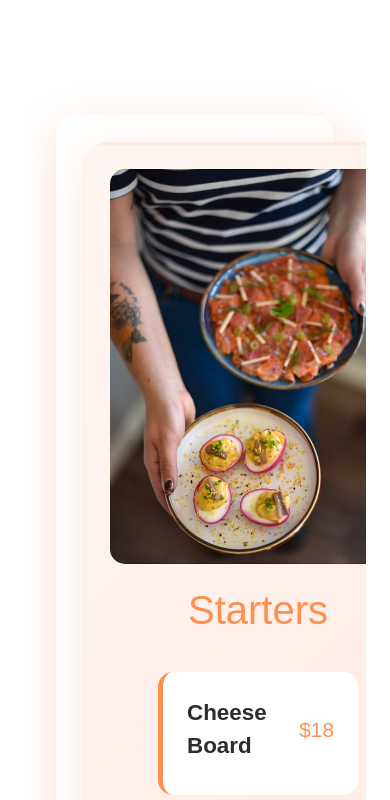
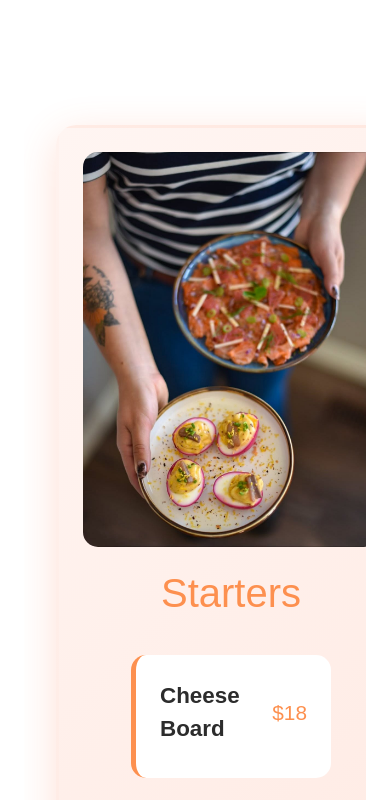
Before and after one commit to consulting-daol/restaurant-landing-pages, a Next.js app: page /brioche-avitus in a window 390 px wide. Shown: the part 855-1655 px from the top of the page. Built offline with nearby package versions, Linux system fonts and the light colour scheme; a web font is replaced by a local one.

Commit message:
Remove unnecessary wrapper divs from ScrollStack menu cards - simplify structure

```diff
--- a/app/brioche-avitus/components/MenuCard.tsx
+++ b/app/brioche-avitus/components/MenuCard.tsx
@@ -13,6 +13,7 @@ interface MenuCardProps {
   onToggleExpansion: () => void;
   onHoverStart: () => void;
   onHoverEnd: () => void;
+  isInScrollStack?: boolean;
 }
 
 export const MenuCard = ({
@@ -23,6 +24,7 @@ export const MenuCard = ({
   onToggleExpansion,
   onHoverStart,
   onHoverEnd,
+  isInScrollStack = false,
 }: MenuCardProps) => {
   const displayedItems = isExpanded ? category.items : category.items.slice(0, 3);
   const remainingCount = category.items.length - 3;
@@ -34,23 +36,8 @@ export const MenuCard = ({
     return 'center 30%';
   };
 
-  return (
-    <motion.div
-      className={`menu-card-interactive ${isExpanded ? 'expanded' : ''}`}
-      initial={{ opacity: 0, y: 50, rotateX: -15 }}
-      whileInView={{ opacity: 1, y: 0, rotateX: 0 }}
-      viewport={{ once: true }}
-      transition={{ delay: index * 0.2 }}
-      onHoverStart={onHoverStart}
-      onHoverEnd={onHoverEnd}
-      animate={{
-        scale: isHovered ? 1.05 : 1
-      }}
-      style={{
-        transformStyle: 'preserve-3d',
-        perspective: '1000px'
-      }}
-    >
+  const cardContent = (
+    <>
       <div className="card-icon-interactive">{category.icon}</div>
       {category.image && (
         <div className="menu-card-image">
@@ -115,6 +102,31 @@ export const MenuCard = ({
           </p>
         )}
       </div>
+    </>
+  );
+
+  if (isInScrollStack) {
+    return cardContent;
+  }
+
+  return (
+    <motion.div
+      className={`menu-card-interactive ${isExpanded ? 'expanded' : ''}`}
+      initial={{ opacity: 0, y: 50, rotateX: -15 }}
+      whileInView={{ opacity: 1, y: 0, rotateX: 0 }}
+      viewport={{ once: true }}
+      transition={{ delay: index * 0.2 }}
+      onHoverStart={onHoverStart}
+      onHoverEnd={onHoverEnd}
+      animate={{
+        scale: isHovered ? 1.05 : 1
+      }}
+      style={{
+        transformStyle: 'preserve-3d',
+        perspective: '1000px'
+      }}
+    >
+      {cardContent}
     </motion.div>
   );
 };
--- a/app/brioche-avitus/components/MenuCardStack.tsx
+++ b/app/brioche-avitus/components/MenuCardStack.tsx
@@ -35,7 +35,7 @@ export const MenuCardStack = ({
       className="menu-scroll-stack"
     >
       {categories.map((category, idx) => (
-        <ScrollStackItem key={category.title} itemClassName="menu-card-stack-item">
+        <ScrollStackItem key={category.title} itemClassName="menu-card-interactive">
           <MenuCard
             category={category}
             index={idx}
@@ -44,6 +44,7 @@ export const MenuCardStack = ({
             onToggleExpansion={() => onToggleExpansion(idx)}
             onHoverStart={() => onHoverStart(idx)}
             onHoverEnd={onHoverEnd}
+            isInScrollStack={true}
           />
         </ScrollStackItem>
       ))}
--- a/app/brioche-avitus/components/ScrollStack.css
+++ b/app/brioche-avitus/components/ScrollStack.css
@@ -48,18 +48,13 @@
   margin-top: 3rem;
 }
 
-.menu-card-stack-item {
-  background: white;
+.scroll-stack-card.menu-card-interactive {
+  background: linear-gradient(135deg, #fff5f2 0%, #ffe8e0 100%);
   border-radius: 25px;
   box-shadow: 0 10px 40px rgba(255, 107, 53, 0.2);
   border: 3px solid transparent;
-  overflow: hidden;
-}
-
-.menu-card-stack-item .menu-card-interactive {
-  margin: 0;
-  height: 100%;
-  min-height: auto;
+  padding: 3rem;
+  margin: 30px 0;
 }
 
 @media (max-width: 768px) {
@@ -76,21 +71,12 @@
     overflow: visible;
   }
 
-  .menu-card-stack-item {
+  .scroll-stack-card.menu-card-interactive {
+    padding: 1.5rem;
     border-radius: 20px;
-    overflow: visible;
-    height: auto;
-    min-height: auto;
   }
 
-  .menu-card-stack-item .menu-card-interactive {
-    padding: 1.5rem;
-    height: auto;
-    min-height: auto;
-    overflow: visible;
-  }
-
-  .menu-card-stack-item .menu-card-image {
+  .scroll-stack-card.menu-card-interactive .menu-card-image {
     width: 100%;
     height: auto;
     min-height: 200px;
@@ -99,7 +85,7 @@
     margin-bottom: 1rem;
   }
 
-  .menu-card-stack-item .menu-card-img {
+  .scroll-stack-card.menu-card-interactive .menu-card-img {
     width: 100% !important;
     height: auto !important;
     min-height: 200px;
```
